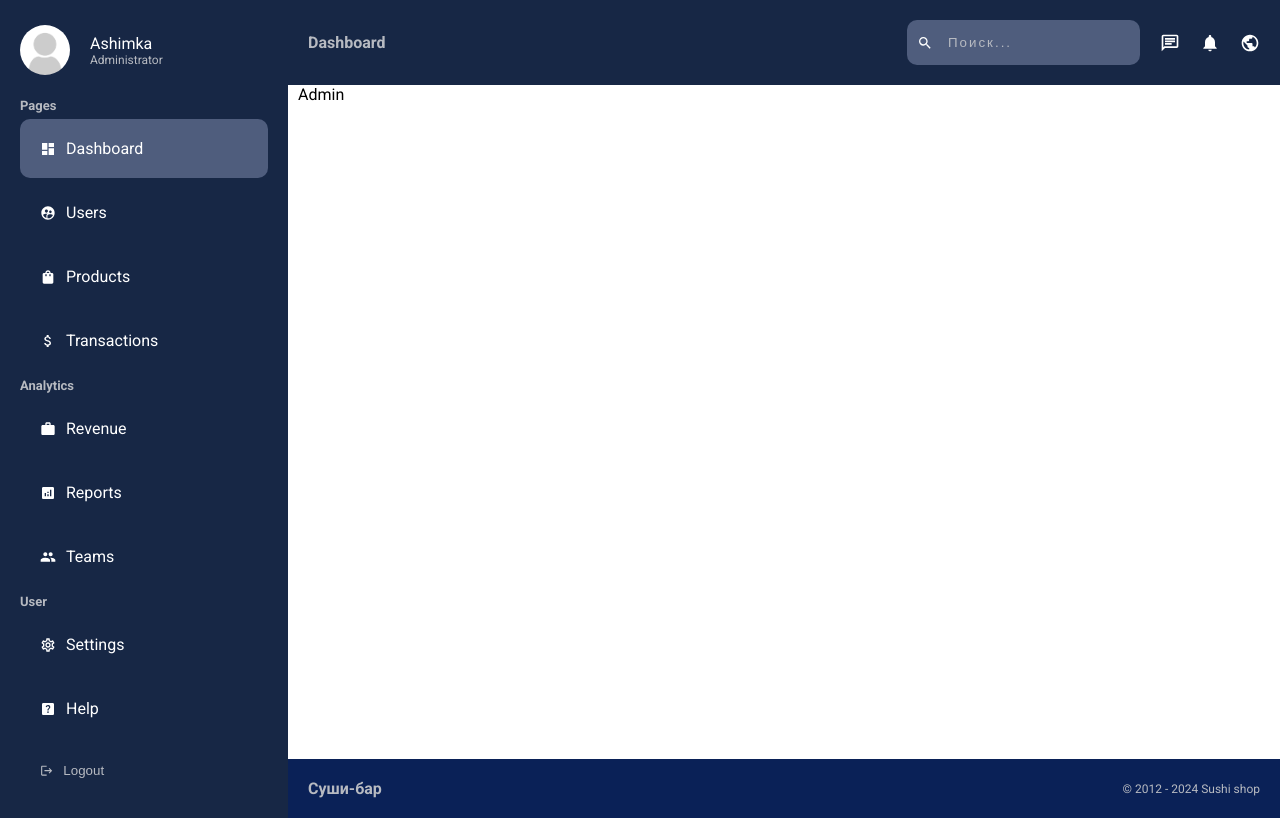
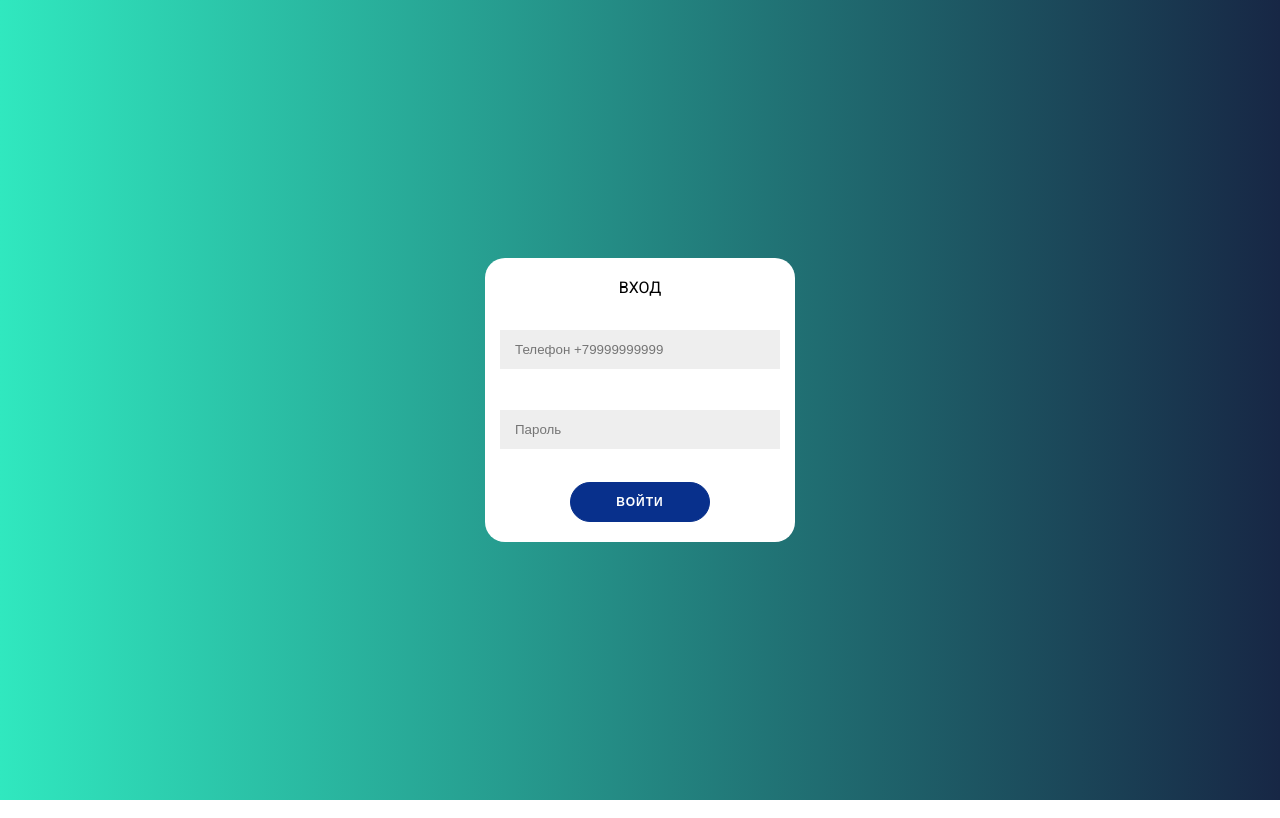
Before and after one commit to Ashimka/next-dashboard, a Next.js app: page / in a window 1280 px wide. Built offline with nearby package versions, Linux system fonts and the light colour scheme; no server answers.

Commit message:
add: auth page to layout

```diff
--- a/src/app/auth/page.tsx
+++ b/src/app/auth/AuthPage.tsx
@@ -4,14 +4,16 @@ import React from "react";
 
 import styles from "@/styles/auth/index.module.scss";
 
-const page = () => {
+const AuthPage = () => {
   return (
     <>
       <div className={styles.form_login}>
-        <LoginForm />
+        <div className="form_container">
+          <LoginForm />
+        </div>
       </div>
     </>
   );
 };
 
-export default page;
+export default AuthPage;
--- a/src/app/globals.css
+++ b/src/app/globals.css
@@ -62,3 +62,7 @@ h3 {
   background-color: hsl(221, 23%, 40%);
   color: var(--text);
 }
+.form_container {
+  min-width: 310px;
+  max-height: 400px;
+}
--- a/src/app/layout.tsx
+++ b/src/app/layout.tsx
@@ -1,6 +1,7 @@
 import type { Metadata } from "next";
 import { Roboto } from "next/font/google";
 import { ToastContainer } from "react-toastify";
+import { cookies } from "next/headers";
 
 import Navbar from "@/components/Navbar/Navbar";
 import Sidebar from "@/components/Sidebar/Sidebar";
@@ -8,6 +9,7 @@ import Footer from "@/components/Footer/Footer";
 
 import "./globals.css";
 import "react-toastify/dist/ReactToastify.css";
+import AuthPage from "./auth/AuthPage";
 
 const roboto = Roboto({
   weight: ["400", "700"],
@@ -26,10 +28,15 @@ export default function RootLayout({
 }: Readonly<{
   children: React.ReactNode;
 }>) {
+  const cookieStore = cookies();
+  const user = cookieStore.has("AC_Token");
+
   return (
     <html lang="ru">
       <body className={roboto.className}>
         <div className="root">
+          {user ? (
+            <>
               <div className="menu">
                 <Sidebar />
               </div>
@@ -40,6 +47,10 @@ export default function RootLayout({
                 </main>
                 <Footer />
               </div>
+            </>
+          ) : (
+            <AuthPage />
+          )}
         </div>
         <ToastContainer
           position="top-left"
--- a/src/components/Auth/LoginForm.tsx
+++ b/src/components/Auth/LoginForm.tsx
@@ -40,6 +40,7 @@ const LoginForm = () => {
   return (
     <>
       <form className={styles.form} onSubmit={handleSubmit(onSubmit)}>
+        <h2>ВХОД</h2>
         <PhoneInput register={register} errors={errors} />
         <PasswordInput register={register} errors={errors} />
         <button className={styles.button}>
--- a/src/styles/auth/index.module.scss
+++ b/src/styles/auth/index.module.scss
@@ -1,4 +1,5 @@
 .form_login {
+  width: 100vw;
   height: 100vh;
   display: flex;
   justify-content: center;
@@ -8,15 +9,14 @@
   background: linear-gradient(to right, #30e8bf, #172745);
 
   .form {
-    width: 350px;
     background-color: #ffffff;
     display: flex;
     align-items: center;
     justify-content: center;
     flex-direction: column;
     gap: 25px;
-    padding: 15px;
-    height: 100%;
+    padding: 20px 15px;
+    border-radius: 20px;
     text-align: center;
 
     &__label {
```
Lines whose indentation alone changed are shown as unchanged.
